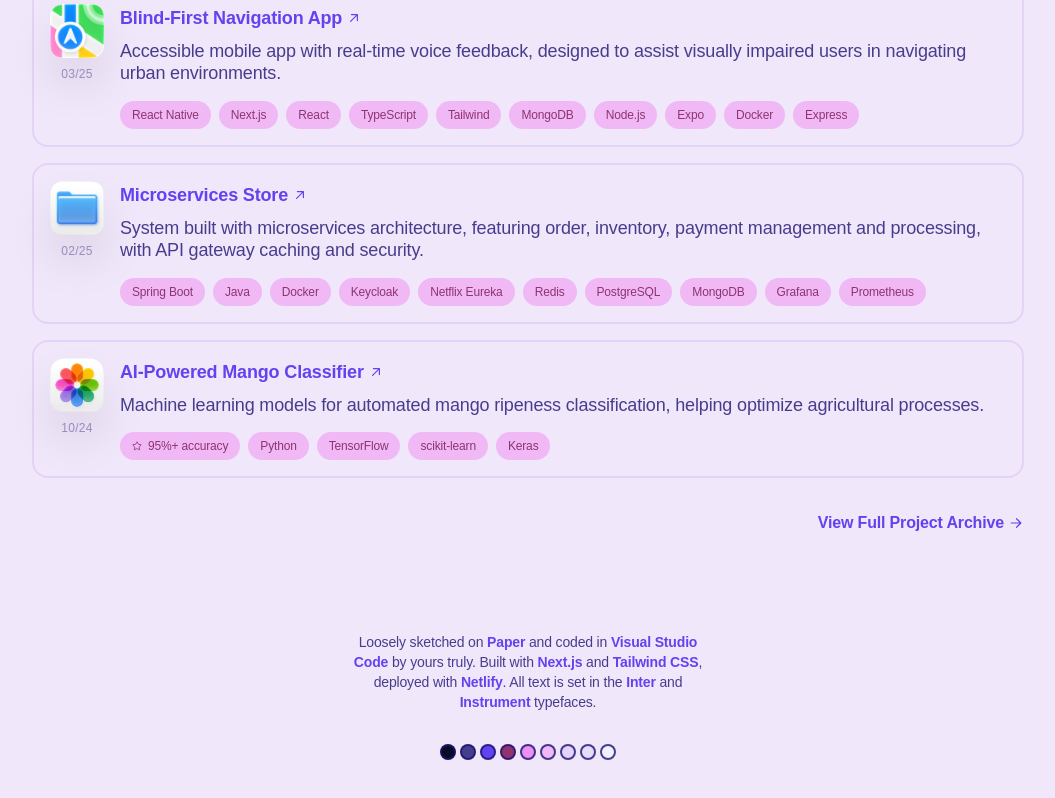
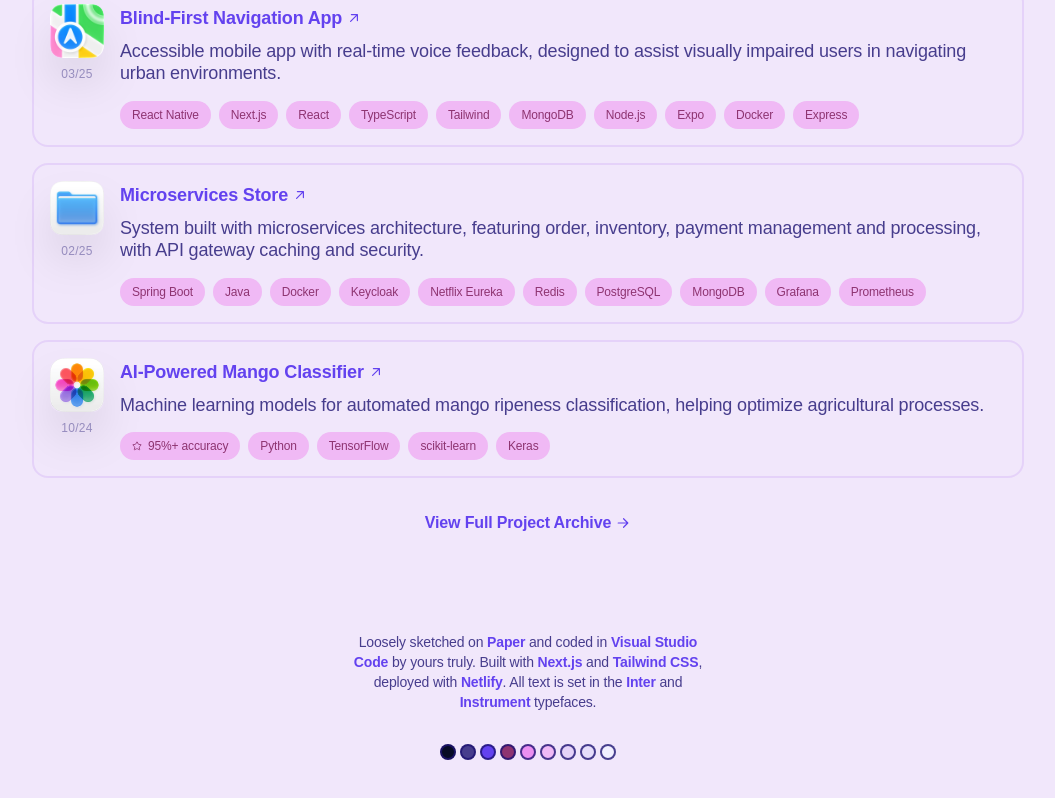
Before and after one commit to dejesusbg/resume, a Next.js app: page / in a window 1280 px wide. Shown: the part 2983-3781 px from the top of the page, without its empty margins (112-1167 px from the left). Built offline with nearby package versions, Linux system fonts and the light colour scheme; a web font is replaced by a local one.

Commit message:
center align archive link

```diff
--- a/src/app/page.tsx
+++ b/src/app/page.tsx
@@ -42,7 +42,7 @@
 						<ProjectCard key={index} {...project} />
 					))}
 			</ul>
-			<div className="flex justify-end mt-8">
+			<div className="flex justify-center mt-8">
 				<a
 					className="flex items-center font-semibold cursor-pointer flow text-periw hocus:text-berry hover:underline hover:underline-offset-4"
 					href="/archive">
```
